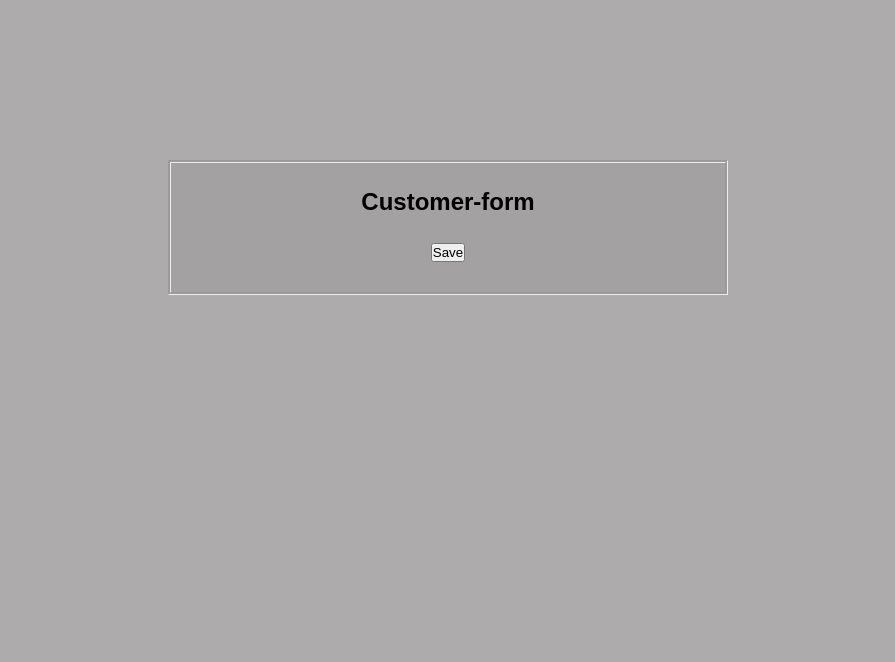
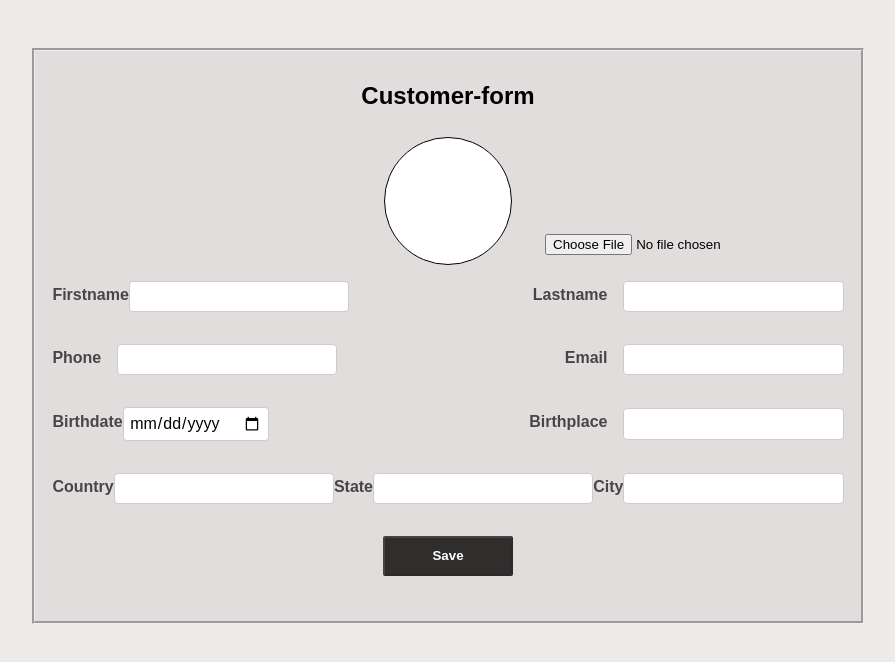
Before and after one commit to SourabhKanade/react-revision, a React (Create React App) app: page /customer in a window 1280 px wide. Shown: the top 662 px of the page, without its empty margins (192-1087 px from the left). Built offline with nearby package versions, Linux system fonts and the light colour scheme.

Commit message:
customer-page-done

```diff
--- a/src/components/Customer.js
+++ b/src/components/Customer.js
@@ -1,21 +1,222 @@
-import React from 'react';
+import React, { useState } from 'react';
 import classes from './Customer.module.css';
-// import React, { useState } from 'react';
-// import Button from "../ui/Button";
 
 function Customer() {
+   const [file, setFile] = useState("");
+   const [preview, setPreview] = useState("");
+   const [enteredEmail, setEnteredEmail] = useState('');
+   const [emailIsValid, setEmailIsValid] = useState();
+
+   const [enteredFirstName, setEnteredFirstName] = useState('');
+   const [firstnameIsValid, setFirstnameIsValid] = useState();
+
+   const [enteredLastName, setEnteredLastName] = useState('');
+   const [lastnameIsValid, setLastnameIsValid] = useState();
+
+   const [enteredPhone, setEnteredPhone] = useState('');
+   const [phoneIsValid, setPhoneIsValid] = useState();
+
+   const [enteredDate, setEnteredDate] = useState('');
+   const [dateIsValid, setDateIsValid] = useState();
+
+   const [enteredPlace, setEnteredPlace] = useState('');
+   const [placeIsValid, setPlaceIsValid] = useState();
+
+   const [enteredCountry, setEnteredCountry] = useState('');
+   const [countryIsValid, setCountryIsValid] = useState();
+
+   const [enteredState, setEnteredState] = useState('');
+   const [stateIsValid, setStateIsValid] = useState();
+
+   const [enteredCity, setEnteredCity] = useState('');
+   const [cityIsValid, setCityIsValid] = useState();
+
+   const [formIsValid, setFormIsValid] = useState(false);
+
+   const inputisvalid = enteredEmail.includes('@') && enteredFirstName.trim().length > 3 && enteredLastName.trim().length > 3 && enteredPhone.trim().length > 3 && enteredDate.trim().length > 9 && enteredPlace.trim().length > 3 && enteredCountry.trim().length > 3 && enteredState.trim().length > 3 && enteredCity.trim().length > 3;
+   // const firstnameisvalid = enteredFirstName.trim().length > 0;
+
+   const fnameChangeHandler = (event) => {
+      setEnteredFirstName(event.target.value);
+      // console.log(event.target.value);
+      setFormIsValid(inputisvalid);
+   }
+
+   const validatefnameHandler = () => {
+      setFirstnameIsValid(enteredFirstName.trim().length > 3);
+   }
+
+   const lnameChangeHandler = (event) => {
+      setEnteredLastName(event.target.value);
+      // console.log(event.target.value);
+      setFormIsValid(inputisvalid);
+   }
+
+   const validatelnameHandler = () => {
+      setLastnameIsValid(enteredLastName.trim().length > 3);
+   }
+
+   const phoneChangeHandler = (event) => {
+      setEnteredPhone(event.target.value);
+      // console.log(event.target.value);
+      setFormIsValid(inputisvalid);
+   }
+
+   const validatePhoneHandler = () => {
+      setPhoneIsValid(enteredPhone.trim().length > 3);
+   }
+
+   const emailChangeHandler = (event) => {
+     setEnteredEmail(event.target.value);
+     // console.log(event.target.value);
+     setFormIsValid(inputisvalid);
+   };
+
+   const validateEmailHandler = () => {
+     setEmailIsValid(enteredEmail.includes('@'));
+   };
+
+   const dateChangeHandler = (event) => {
+      setEnteredDate(event.target.value);
+      // console.log(event.target.value);
+      setFormIsValid(inputisvalid);
+   }
+
+   const validateDateHandler = () => {
+      setDateIsValid(enteredDate.trim().length > 3);
+   }
+
+   const placeChangeHandler = (event) => {
+      setEnteredPlace(event.target.value);
+      // console.log(event.target.value);
+      setFormIsValid(inputisvalid);
+   }
+
+   const validatePlaceHandler = () => {
+      setPlaceIsValid(enteredPlace.trim().length > 3);
+   }
+
+   const countryChangeHandler = (event) => {
+      setEnteredCountry(event.target.value);
+      // console.log(event.target.value);
+      setFormIsValid(inputisvalid);
+   }
+
+   const validateCountryHandler = () => {
+      setCountryIsValid(enteredCountry.trim().length > 3);
+   }
+
+   const stateChangeHandler = (event) => {
+      setEnteredState(event.target.value);
+      // console.log(event.target.value);
+      setFormIsValid(inputisvalid);
+   }
+
+   const validateStateHandler = () => {
+      setStateIsValid(enteredState.trim().length > 3);
+   }
+
+   const cityChangeHandler = (event) => {
+      setEnteredCity(event.target.value);
+      // console.log(event.target.value);
+      setFormIsValid(inputisvalid);
+   }
+
+   const validateCityHandler = () => {
+      setCityIsValid(enteredCity.trim().length > 3);
+   }
+
+   const handleChange = (event) => {
+     const selectedFile = event.target.files[0];
+     setFile(selectedFile);
+     const filePreview = URL.createObjectURL(selectedFile);
+     setPreview(filePreview);
+   };
+
+   const submitHandler = (event) => {
+      event.preventDefault();
+      setFormIsValid(inputisvalid);
+      setEnteredFirstName('');
+      setEnteredLastName('');
+      setEnteredPhone('');
+      setEnteredDate('');
+      setEnteredPlace('');
+      setEnteredCountry('');
+      setEnteredState('');
+      setEnteredCity('');
+      setEnteredEmail('');
+      console.log("customer form data saved!");
+      const data = new FormData(event.target)
+      console.log(Object.fromEntries(data.entries()));
+    };
 
   return (
     <>
-      <div className={classes.login}>
+     <div className={classes.customer}>
+    <form onSubmit={submitHandler}>
       <h1> Customer-form </h1>
+      <div className={classes.circle} >
+      {file && <img src={preview} alt={file.name} className={classes.image} />}
+      <input type="file" name="file" className={classes.upload} onChange={handleChange} />
+      </div>
+
+      <div className={classes.corner} >
+        <div className={`${classes.control} ${firstnameIsValid === false ? classes.invalid : '' }`} >
+        <label htmlFor="fname">Firstname</label>
+          <input className={classes.left} type="text" name="FirstName" id="fname" value={enteredFirstName} onChange={fnameChangeHandler} onBlur={validatefnameHandler}/>
+        </div>
+
+          <div className={`${classes.control} ${lastnameIsValid === false ? classes.invalid : '' }`} >
+            <label className={classes.lname} htmlFor="lname">Lastname</label>
+            <input type="text" name="LastName" id="lname" value={enteredLastName} onChange={lnameChangeHandler} onBlur={validatelnameHandler}/>
+          </div>
+       </div>
+
+       <div className={classes.corner}>
+       <div className={`${classes.control} ${phoneIsValid === false ? classes.invalid : '' }`} >
+           <label className={classes.lname} htmlFor="contact">Phone</label>
+           <input type="number" name="Contact-No" id="contact" value={enteredPhone} onChange={phoneChangeHandler} onBlur={validatePhoneHandler}/>
+        </div>
+        <div className={`${classes.control} ${emailIsValid === false ? classes.invalid : '' }`} >
+           <label className={classes.lname} htmlFor="lname" >Email</label>
+           <input type="email" name="Email" id="email" value={enteredEmail} onChange={emailChangeHandler} onBlur={validateEmailHandler}/>
+        </div>
+       </div>
+
+       <div className={classes.corner}>
+       <div className={`${classes.control} ${dateIsValid === false ? classes.invalid : '' }`} >
+          <label htmlFor="date">Birthdate</label>
+          <input  className={classes.left} type="date" name="Birth-Date" id="date" value={enteredDate} onChange={dateChangeHandler} onBlur={validateDateHandler}/>
+       </div>
+       <div className={`${classes.control} ${placeIsValid === false ? classes.invalid : '' }`} >
+          <label className={classes.lname} htmlFor="bplace">Birthplace</label>
+          <input type="text" name="Birth Place" id="bplace" value={enteredPlace} onChange={placeChangeHandler} onBlur={validatePlaceHandler}/>
+         </div>
+       </div>
+
+       <div className={classes.align}>
+         <div className={`${classes.control} ${countryIsValid === false ? classes.invalid : '' }`} >
+          <label htmlFor="country">Country</label>
+          <input className={"classes.fix"} type="text" name="Country" id="country" value={enteredCountry} onChange={countryChangeHandler} onBlur={validateCountryHandler}/>
+         </div>
+         <div className={`${classes.control} ${stateIsValid === false ? classes.invalid : '' }`} >
+           <label htmlFor="state">State</label>
+          <input type="text" name="State" id="state" value={enteredState} onChange={stateChangeHandler} onBlur={validateStateHandler}/>
+          </div>
+         <div className={`${classes.control} ${cityIsValid === false ? classes.invalid : '' }`} >
+          <label   htmlFor="city">City</label>
+          <input type="text" name="City" id="city" value={enteredCity} onChange={cityChangeHandler} onBlur={validateCityHandler}/>
+          </div>
+       </div>
+
         <div className={classes.actions}>
-          <button type="submit"> Save </button>
+          <button className={classes.black}  type="submit" disabled={!formIsValid}> Save </button>
         </div>
-    </div>
+     </form>
+     </div>
     </>
 
-  )
-}
+  );
+};
 
 export default Customer
--- a/src/components/Customer.module.css
+++ b/src/components/Customer.module.css
@@ -6,29 +6,68 @@
 body {
   font-family: Arial, Tahoma, Serif;
   /* color: #263238; */
-  background-color: #adabab;
+  background-color: #efebeb;
 }
 
 .title {
   text-align: center;
 }
 
+.corner {
+  display: flex;
+  justify-content: space-between;
+}
 
+.align {
+  display: flex;
+  justify-content: space-between;
+}
+
+.lname {
+  margin-inline-start: auto;
+  margin-right: 1rem;
+}
+
+.left {
+  margin-left: -1em;
+}
+
+.fix {
+  margin-right: 7rem;
+}
+
+.circle {
+  width: 8rem;
+  height: 8rem;
+  background: #ffffff;
+  border: 1px solid #000;
+  border-radius: 50%;
+  margin: auto;
+}
+
+.image {
+  border-radius: 69%;
+  width: 8rem;
+  height: 8rem;
+}
+
+.upload {
+margin-left: 10rem;
+margin-top: 6rem;
+position: relative;
+}
 
 /* TOOK FROM LOGIN.MODULE.CSS */
-.login {
-  width: 90%;
-  max-width: 35rem;
-  margin: 10rem auto;
-  padding: 90px 2rem 30px 2rem;
+.customer {
+  width: 65%;
+  height: 36rem;
+  margin: auto;
+  padding: 6rem 0rem 0 0rem;
   border: groove;
   background-color: #0000000f;
-}
-
-.capcha{
-  text-align: -webkit-center;
-margin-bottom: 32px 35px 49px 21px;
-margin-bottom: 12px;
+  display: flex;
+  justify-content: center;
+  margin-top: 3rem;
 }
 
 .black {
@@ -40,9 +79,7 @@ margin-bottom: 12px;
   font-weight: bold;
   cursor: pointer;
   transition: all 0.3s ease;
-  /* position: relative; */
-  /* display: inline-block; */
-  /* outline: none; */
+  margin-top: 1rem;
   border-radius: 2px;
 }
 
@@ -94,9 +131,9 @@ input {
 
 .control label {
   font-weight: bold;
-  flex: 1;
+  flex: 2 -1;
   color: #464646;
-  margin-bottom: 0.5rem;
+  margin-bottom: 0.2rem;
 }
 
 .control input {
@@ -105,6 +142,7 @@ input {
   padding: 0.35rem 0.35rem;
   border-radius: 4px;
   border: 1px solid #ccc;
+  margin: auto;
 }
 
 .control input:focus {
--- a/src/components/Login.js
+++ b/src/components/Login.js
@@ -20,14 +20,14 @@ const Login = (props) => {
     setFormIsValid(inputisvalid);
   };
 
+  const validateEmailHandler = () => {
+    setEmailIsValid(enteredEmail.includes('@'));
+  };
+
   const passwordChangeHandler = (event) => {
     setEnteredPassword(event.target.value);
     // console.log(event.target.value);
     setFormIsValid(inputisvalid);
-  };
-
-  const validateEmailHandler = () => {
-    setEmailIsValid(enteredEmail.includes('@'));
   };
 
   const validatePasswordHandler = () => {
@@ -38,7 +38,6 @@ const Login = (props) => {
     event.preventDefault();
     setFormIsValid(inputisvalid);
     console.log("login clicked!");
-
   };
 
   function onChange(value) {
```
Also changed, not shown: 1 other file (tests, documents, lock files or other folders).
